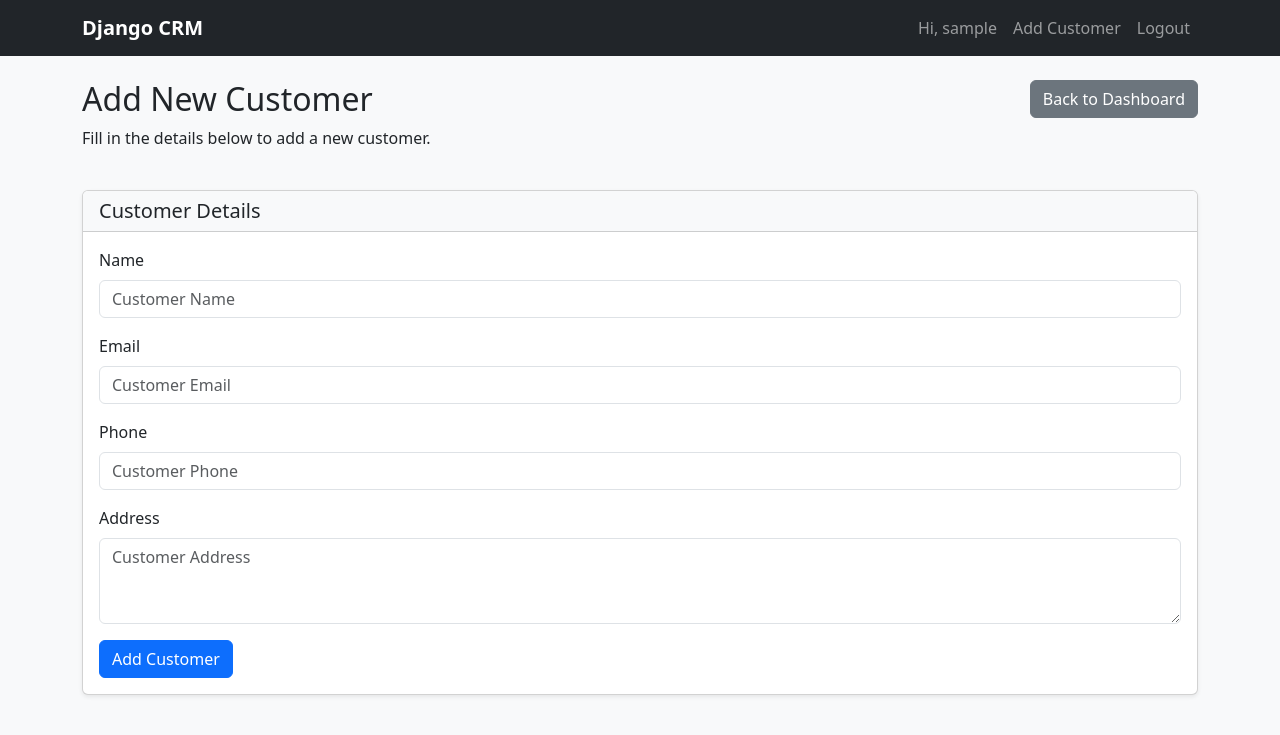
After one commit to tcharrisson/Django-CRM-fullstack, a Django app: page /add-customer/ in a window 1280 px wide. The commit adds this page. Shown: the top 735 px of the page. Run offline with Django 5.2, Linux system fonts and the light colour scheme; the visitor is signed in with stand-in values (Sample User, id 1).

Commit message:
tested the account creation and customer creation too and its working perfectly

```diff
--- a/dcrm/settings.py
+++ b/dcrm/settings.py
@@ -45,7 +45,7 @@ STATICFILES_DIRS = [BASE_DIR / "static"]
 TEMPLATES = [
     {
         'BACKEND': 'django.template.backends.django.DjangoTemplates',
-        'DIRS': [BASE_DIR / "templates"],  # Ensure templates are stored here
+        'DIRS': [BASE_DIR / 'templates'],  # Ensure templates are stored here
         'APP_DIRS': True,  # This is required for Django's built-in templates to work
         'OPTIONS': {
             'context_processors': [
--- /dev/null
+++ b/templates/base.html
@@ -0,0 +1,66 @@
+<!DOCTYPE html>
+{% load static %}
+<html lang="en">
+<head>
+    <meta charset="UTF-8">
+    <title>{% block title %}Django CRM{% endblock %}</title>
+    <meta name="viewport" content="width=device-width, initial-scale=1">
+
+    <!-- Bootstrap 5 CSS CDN -->
+    <link href="https://cdn.jsdelivr.net/npm/bootstrap@5.3.0/dist/css/bootstrap.min.css" rel="stylesheet">
+
+    <!-- Optional: Custom CSS -->
+    <link rel="stylesheet" href="{% static 'css/style.css' %}">
+</head>
+<body>
+
+    <!-- Navbar -->
+    <nav class="navbar navbar-expand-lg navbar-dark bg-dark mb-4">
+        <div class="container">
+            <a class="navbar-brand" href="{% url 'home' %}">Django CRM</a>
+            <button class="navbar-toggler" type="button" data-bs-toggle="collapse" data-bs-target="#navbarNav"
+                    aria-controls="navbarNav" aria-expanded="false" aria-label="Toggle navigation">
+                <span class="navbar-toggler-icon"></span>
+            </button>
+            <div class="collapse navbar-collapse" id="navbarNav">
+                <ul class="navbar-nav ms-auto">
+                    {% if user.is_authenticated %}
+                        <li class="nav-item">
+                            <a class="nav-link" href="#">Hi, {{ user.username }}</a>
+                        </li>
+                        <li class="nav-item">
+                            <a class="nav-link" href="{% url 'add_customer' %}">Add Customer</a>
+                        </li>
+                        <li class="nav-item">
+                            <a class="nav-link" href="{% url 'logout' %}">Logout</a>
+                        </li>
+                    {% else %}
+                        <li class="nav-item">
+                            <a class="nav-link" href="{% url 'login' %}">Login</a>
+                        </li>
+                        <li class="nav-item">
+                            <a class="nav-link" href="{% url 'register' %}">Register</a>
+                        </li>
+                    {% endif %}
+                </ul>
+            </div>
+        </div>
+    </nav>
+
+    <!-- Content -->
+    <main class="container">
+        {% if messages %}
+            {% for message in messages %}
+                <div class="alert alert-{{ message.tags }} alert-dismissible fade show" role="alert">
+                    {{ message }}
+                    <button type="button" class="btn-close" data-bs-dismiss="alert" aria-label="Close"></button>
+                </div>
+            {% endfor %}
+        {% endif %}
+        {% block content %}{% endblock %}
+    </main>
+
+    <!-- Bootstrap JS Bundle (includes Popper) -->
+    <script src="https://cdn.jsdelivr.net/npm/bootstrap@5.3.0/dist/js/bootstrap.bundle.min.js"></script>
+</body>
+</html>
--- /dev/null
+++ b/website/templates/website/add_customer.html
@@ -0,0 +1,42 @@
+{% extends 'base.html' %}
+{% load static %}
+{% block title %}Add Customer{% endblock %}
+{% block content %}
+<div class="row mb-4">
+    <div class="col-md-8">
+        <h2>Add New Customer</h2>
+        <p>Fill in the details below to add a new customer.</p>
+    </div>
+    <div class="col-md-4 text-md-end">
+        <a href="{% url 'home' %}" class="btn btn-secondary">Back to Dashboard</a>
+    </div>
+</div>
+
+<div class="card shadow-sm">
+    <div class="card-header bg-light">
+        <h5 class="mb-0">Customer Details</h5>
+    </div>
+    <div class="card-body">
+        <form method="POST" action="{% url 'add_customer' %}">
+            {% csrf_token %}
+            <div class="form-group mb-3">
+                <label for="name" class="form-label">Name</label>
+                <input type="text" name="name" class="form-control" id="name" placeholder="Customer Name" required>
+            </div>
+            <div class="form-group mb-3">
+                <label for="email" class="form-label">Email</label>
+                <input type="email" name="email" class="form-control" id="email" placeholder="Customer Email" required>
+            </div>
+            <div class="form-group mb-3">
+                <label for="phone" class="form-label">Phone</label>
+                <input type="text" name="phone" class="form-control" id="phone" placeholder="Customer Phone">
+            </div>
+            <div class="form-group mb-3">
+                <label for="address" class="form-label">Address</label>
+                <textarea name="address" class="form-control" id="address" rows="3" placeholder="Customer Address"></textarea>
+            </div>
+            <button type="submit" class="btn btn-primary">Add Customer</button>
+        </form>
+    </div>
+</div>
+{% endblock %}
--- a/website/views.py
+++ b/website/views.py
@@ -53,7 +53,7 @@ def add_customer(request):
             return redirect('home')
     else:
         form = CustomerForm()
-    return render(request, 'add_customer.html', {'form': form})
+    return render(request, 'website/add_customer.html', {'form': form})
 
 
 @login_required
@@ -67,7 +67,7 @@ def update_customer(request, pk):
             return redirect('home')
     else:
         form = CustomerForm(instance=customer)
-    return render(request, 'update_customer.html', {'form': form})
+    return render(request, 'website/update_customer.html', {'form': form})
 
 
 @login_required
@@ -77,4 +77,4 @@ def delete_customer(request, pk):
         customer.delete()
         messages.success(request, 'Customer deleted successfully.')
         return redirect('home')
-    return render(request, 'delete_customer.html', {'customer': customer})
+    return render(request, 'website/delete_customer.html', {'customer': customer})
```
Also changed, not shown: templates/home.html (renamed from website/templates/home.html, +7 -3 lines), tree.py (added, +10 -0 lines), website/templates/add_customer.html (deleted, +0 -10 lines), website/templates/website/delete_customer.html (renamed from website/templates/delete_cutomer.html), website/templates/website/update_customer.html (renamed from website/templates/update_customer.html).
